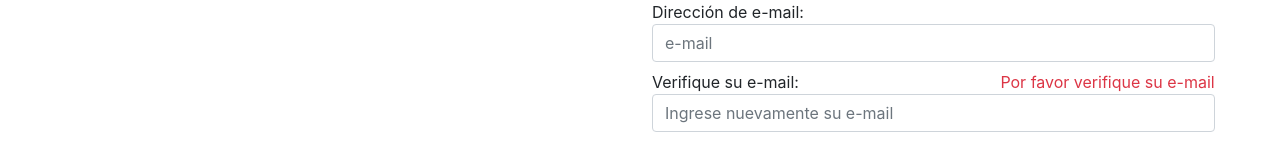
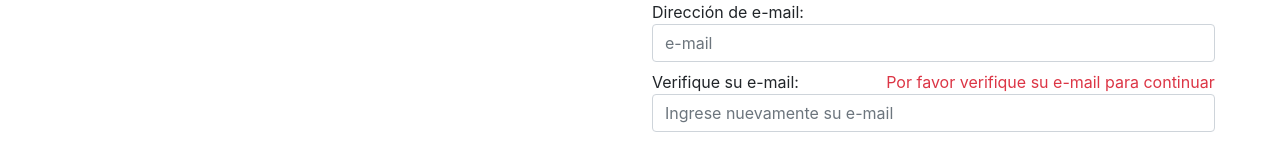
Before and after one commit to martinferraro/proyecto-final-ferraro, a React (Create React App) app: page /checkout in a window 1280 px wide. Shown: the part 257-411 px from the top of the page. Built offline with nearby package versions, Linux system fonts and the light colour scheme.

Commit message:
Mensaje verificación email

```diff
--- a/src/pages/Checkout/Checkout.jsx
+++ b/src/pages/Checkout/Checkout.jsx
@@ -58,7 +58,7 @@ const Checkout = () => {
             generateOrder(data)
             cartCtxt.clear()
             setLista(false)
-        } else setVerify(false)
+        }
     }
 
     const validateEmail = (email, emailVerify) => {
@@ -136,8 +136,8 @@ const Checkout = () => {
                                 <div className='d-flex justify-content-between'>
                                     <p className='m-0'>Verifique su e-mail:</p>
                                     <>{ !validateEmail(email, emailVerify) ?
-                                        <p className='m-0 ms-2 text-danger'>Por favor verifique su e-mail</p>
-                                        : null
+                                        <p className='m-0 ms-2 text-danger'>Por favor verifique su e-mail para continuar</p>
+                                        : <p className='m-0 ms-2 text-success'>e-mail verificado</p>
                                     }</>
                                 </div>
                                 <input className='form-control mb-2'
```
